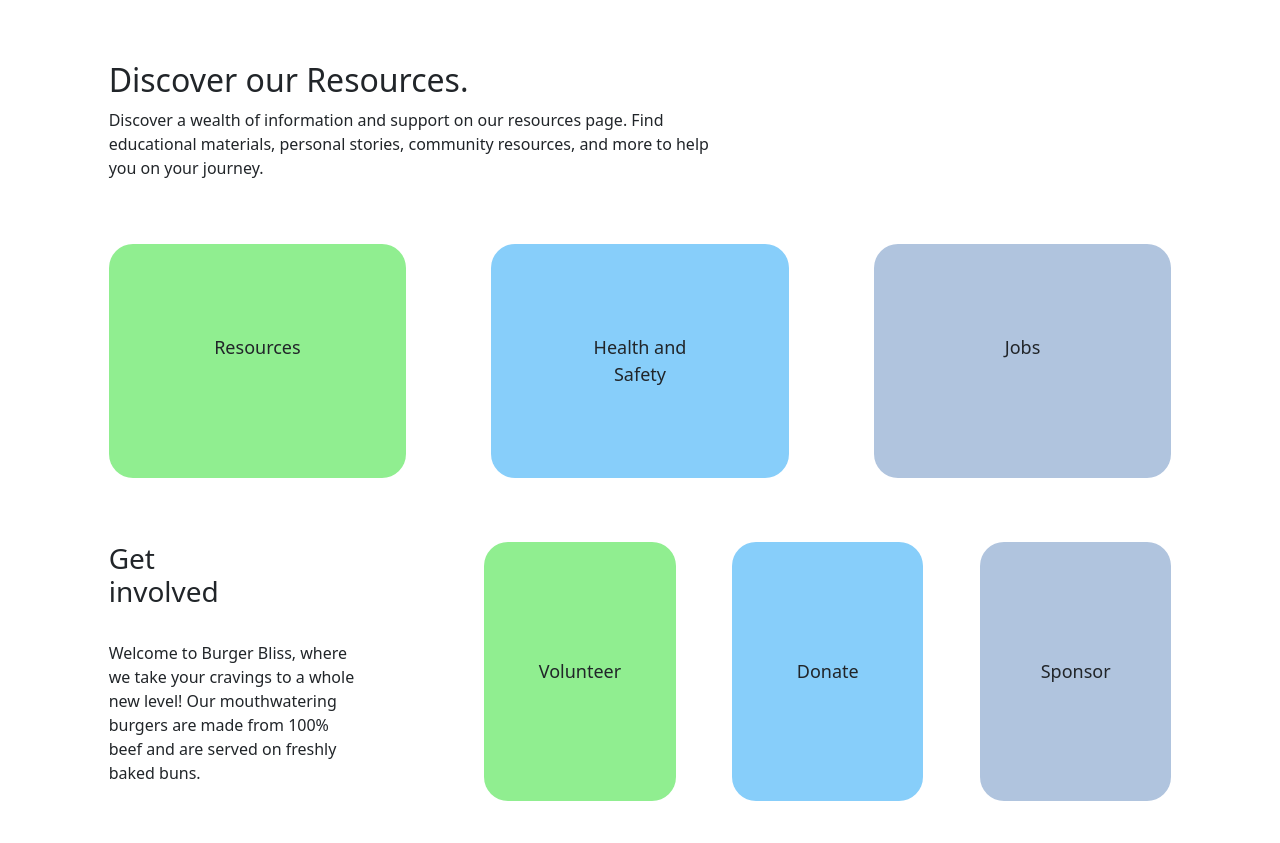
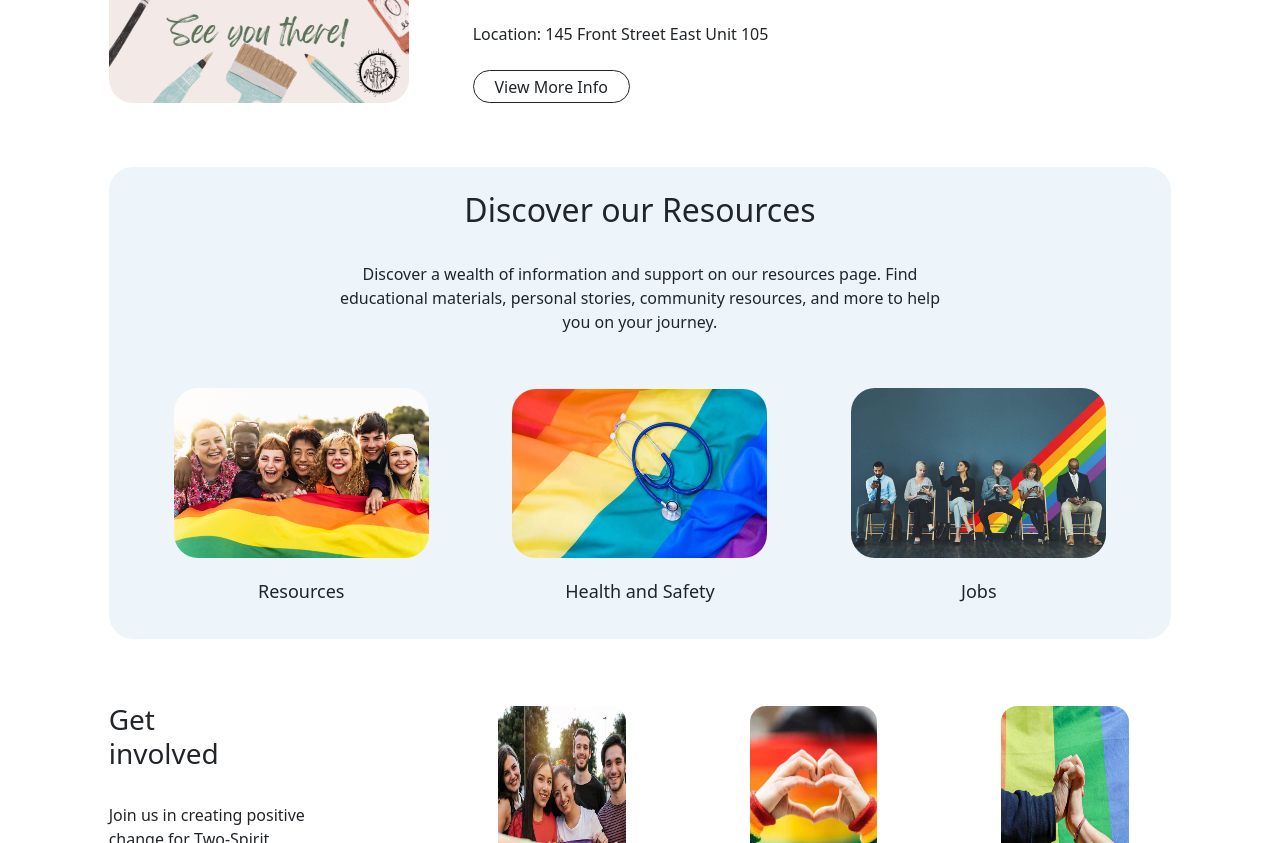
Before and after one commit to hasti-akd/2spirits, a plain HTML site: page index.html in a window 1280 px wide. Shown: the part 1957-2800 px from the top of the page. Drawn offline with nearby package versions, Linux system fonts and the light colour scheme.

Commit message:
Polishing index page

```diff
--- a/index.css
+++ b/index.css
@@ -44,23 +44,27 @@ ol{
 .container1{
   display: flex;
   justify-content: space-between;
-  margin-top: 5rem;
+  margin-top: 3rem;
+  background-color: #edf5fb;
+  border-radius: 24px;
 }
 
 .container1 div:nth-child(1){
   width: 80%;
   font-size: 20px;
   line-height: 32px;
+  margin-left: 120px;
 }
 
 .container1 div:nth-child(2){
   display: flex;
-  justify-content: flex-end;
+  justify-content: center;
 }
 
 .container1 img{
-  border-radius: 24px;
-  width: 80%;
+  width: 55%;
+  mix-blend-mode: darken;
+  margin-top: 20px;
 }
 
 .container2 {
@@ -98,20 +102,29 @@ ol{
 
 .container4{
   margin-top: 64px;
-  margin-bottom: 64px;
+  margin-bottom: 44px;
+  text-align: center;
 }
 
 .container5{
   display: flex;
   flex-direction: row;
-  justify-content: space-between;
+  justify-content: center;
+  align-items: center;
+  flex-wrap: wrap;
 }
 
 .container5 div{
+  display: flex;
+  flex-direction: column;
+  align-items: center;
+  margin: 10px;
+  flex-basis: 30%;
+}
+
+.container5 img{
   border-radius: 24px;
-  width: 28%;
-  text-align: center;
-  padding: 90px;
+  margin-bottom: 20px;
 }
 
 .container5 a, .container6 a{
@@ -128,17 +141,22 @@ ol{
 }
 
 .container6 div:first-child{
-  width:24%;
+  width:23%;
   margin-right: 64px;
 }
 
 .container6 div+div{
   display: flex;
+  flex-direction: column;
   justify-content: center;
   align-items: center;
-  border-radius: 24px;
-  width: 18%;
+  width: 20%;
   text-align: center;
+}
+
+.container6 img{
+  border-radius: 16px;
+  margin-bottom: 20px;
 }
 
 .container7 {
@@ -147,6 +165,8 @@ ol{
   align-items: center;
   justify-content: center;
   text-align: center;
+  background-color: #edf5fb;
+  border-radius: 24px;
 }
 
 .container7 div{
--- a/index.html
+++ b/index.html
@@ -78,12 +78,14 @@
                 <div class="col-10">
                     <div class="container1">
                         <div>
-                            <h1>We support you,<br>always.</h1>
-                            <p>Welcome to 2-Spirited People of the 1st Nations. We're here to empower Two-Spirit individuals and strengthen our community with culturally grounded support, education, and advocacy. Whether you need resources, connection, or a safe space to be yourself, we're here for you.</p>
-                            <button type="button" class="btn btn-outline-success">Explore</button>
+                            <br>
+                            <h1>WE SUPPORT<br> YOU, ALWAYS.</h1><br>
+                            <p>Welcome to 2-Spirited People of the 1st Nations! We empower Two-Spirit individuals with culturally grounded support, education, and advocacy. Connect with us for resources, a safe space, and community.</p>
+                            <br>
+                            <!-- <button type="button" class="btn btn-outline-success">Explore</button> -->
                         </div>
                         <div>
-                            <img alt="twospirit" src="images/twospirit.webp">
+                            <img alt="twospirit" src="images/photo-hero.jpeg">
                         </div>
                     </div>
                     <div class="container2">
@@ -106,6 +108,7 @@
                             </div>
                         </div>
                     </div>
+                    <br>
                     <div class="container31">
                         <div>
                             <img alt="twospirit" src="images/Drop-in.webp" width="300px">
@@ -119,6 +122,7 @@
                             <button type="button" class="btn btn-outline-dark">View More Info</button>
                         </div>
                     </div>
+                    <br>
                     <div class="container31">
                         <div>
                             <img alt="twospirit" src="images/Art-Therapy.webp" width="300px">
@@ -132,27 +136,32 @@
                             <button type="button" class="btn btn-outline-dark">View More Info</button>
                         </div>
                     </div>
-                    <div class="container4">
-                        <h2>Discover our Resources.</h2>
-                        <p>Discover a wealth of information and support on our resources page. Find <br>educational materials, personal stories, community resources, and more to help<br> you on your journey.</p>
-                    </div>
-                    <div class="container5">
-                        <div style="background-color: lightgreen;"><a>Resources</a></div>
-                        <div style="background-color: lightskyblue;"><a>Health and Safety</a></div>
-                        <div style="background-color: lightsteelblue;"><a>Jobs</a></div>
+                    <div style="background-color: #edf5fb;   border-radius: 24px;">
+                        <div class="container4">
+                            <br>
+                            <h2>Discover our Resources</h2>
+                            <br>
+                            <p>Discover a wealth of information and support on our resources page. Find <br>educational materials, personal stories, community resources, and more to help<br> you on your journey.</p>
+                        </div>
+                        <div class="container5">
+                            <div><img src="images/resources.jpg" width="80%"><a>Resources</a></div>
+                            <div><img src="images/health.jpg" width="80%"><a>Health and Safety</a></div>
+                            <div><img src="images/jobs.jpg" width="80%"><a>Jobs</a></div>
+                        </div>
+                        <br>
                     </div>
                     <div class="container6">
                         <div><h3>Get<br>involved</h3><br>
-                        <p>Welcome to Burger Bliss, where we take your cravings to a whole new level! Our mouthwatering burgers are made from 100% beef and are served on freshly baked buns.</p></div>
-                        <div style="background-color: lightgreen;"><a>Volunteer</a></div>
-                        <div style="background-color: lightskyblue;"><a>Donate</a></div>
-                        <div style="background-color: lightsteelblue;"><a>Sponsor</a></div>
+                        <p>Join us in creating positive change for Two-Spirit individuals and our community. Explore ways to get involved, from volunteering to donating, and help us make a difference.</p></div>
+                        <div><img src="images/Volunteer.jpg" width="60%" height="80%"><a>Volunteer</a></div>
+                        <div><img src="images/donate.jpeg" width="60%" height="80%"><a>Donate</a></div>
+                        <div><img src="images/sponser.jpg" width="60%" height="80%"><a>Sponsor</a></div>
                     </div>
                     <div class="container7">
-                        <h3>Contact Us</h3>
-                        <p>Don’t hesitate to reach out with the contact information below, or send a message using the form.<br>We are here for you.</p>
-                        <button type="button" class="btn btn-outline-dark">View More</button>
-                        <div>
+                        <h3 style="margin-top: 20px;">Contact Us</h3>
+                        <p><br>Don’t hesitate to reach out with the contact information below, or send a message using the form.<br>We are here for you.</p>
+                        <button type="button" class="btn btn-outline-dark">View More</button><br>
+                        <div style="margin-bottom: 20px;">
                             <img src="images/facebook.png" width="20%">
                             <img src="images/twitter.png" width="20%">
                             <img src="images/instagram.png" width="20%">
```
Also changed, not shown: images/Volunteer.jpg (added), images/donate.jpeg (added), images/health.jpg (added), images/jobs.jpg (added), images/photo-hero.jpeg (added), images/resources.jpg (added), images/sponser.jpg (added), images/twospirit.webp (deleted).
